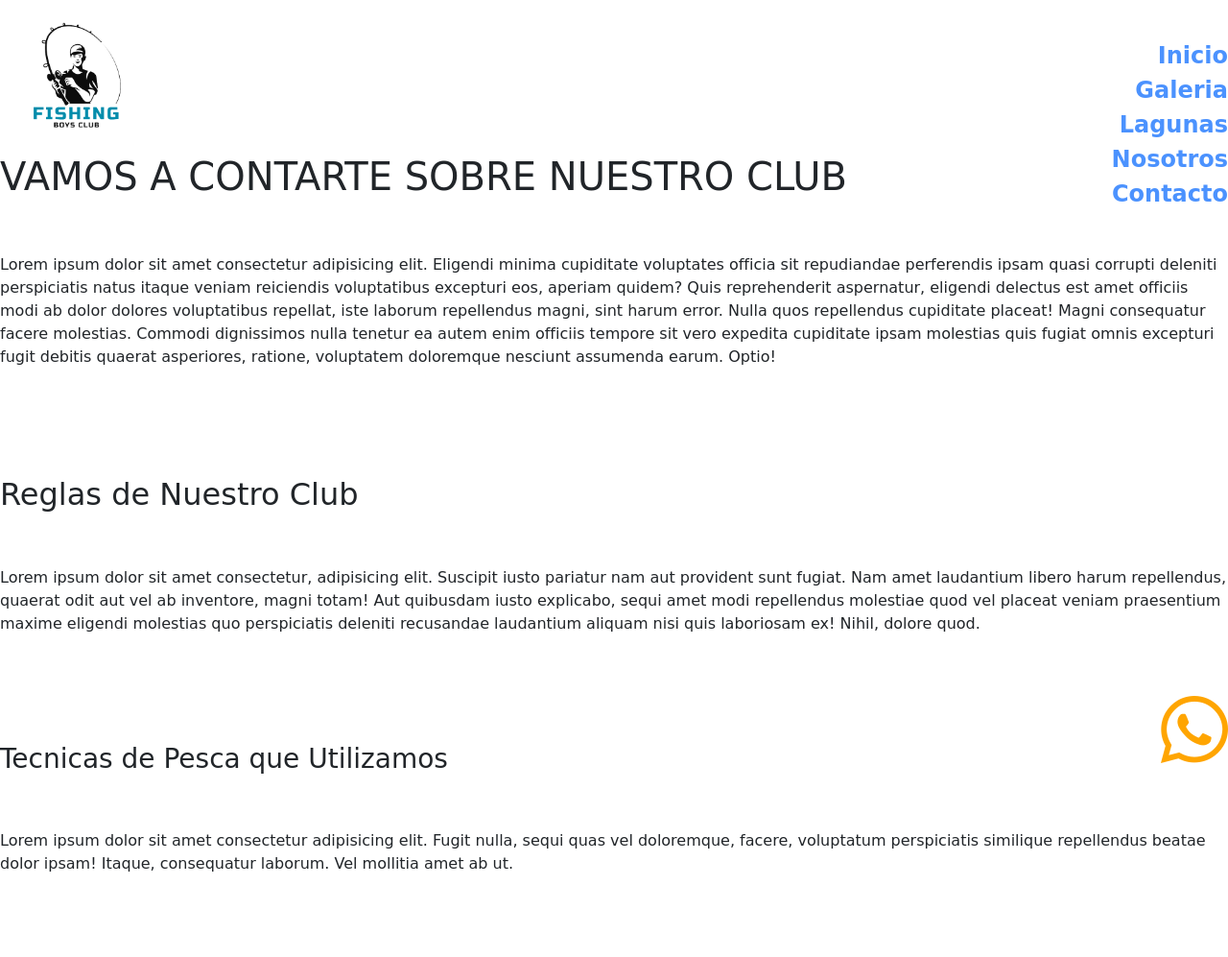
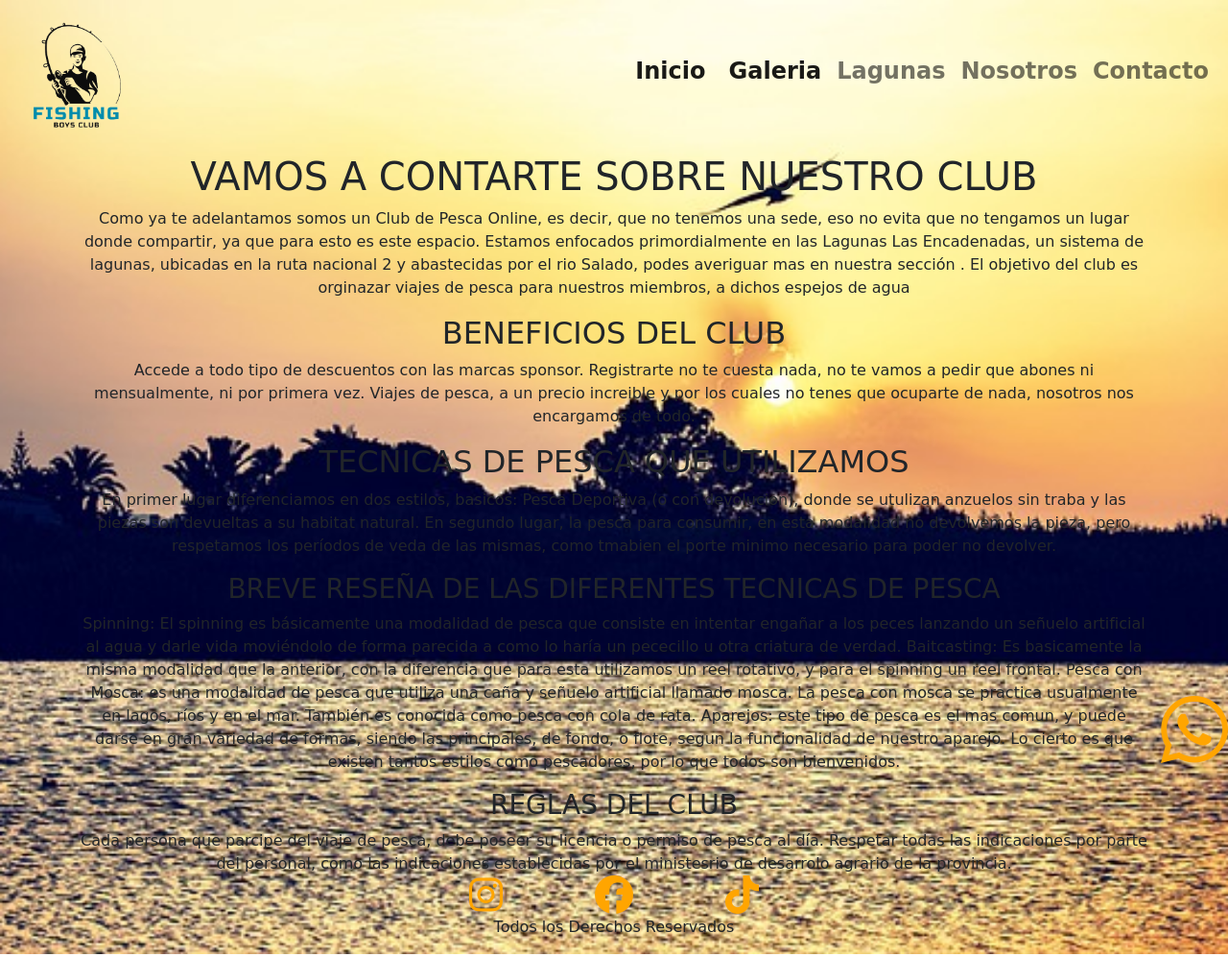
Before and after one commit to LautaroTorea/CursoDesarroloWebCoder, a plain HTML site: page pages/nosotros.html in a window 1280 px wide. Shown: the top 997 px of the page at 96% size. Drawn offline with nearby package versions, Linux system fonts and the light colour scheme; a web font is replaced by a local one.

Commit message:
actualice nosotros pero no a boostrap

```diff
--- a/pages/nosotros.html
+++ b/pages/nosotros.html
@@ -4,67 +4,75 @@
         <meta charset="UTF-8">
         <meta http-equiv="X-UA-Compatible" content="IE=edge">
         <meta name="viewport" content="width=device-width, initial-scale=1.0">
-    <link href="https://cdn.jsdelivr.net/npm/bootstrap@5.1.3/dist/css/bootstrap.min.css" rel="stylesheet" integrity="sha384-1BmE4kWBq78iYhFldvKuhfTAU6auU8tT94WrHftjDbrCEXSU1oBoqyl2QvZ6jIW3" crossorigin="anonymous">
-    <title>CLUB DE PESCA LAS ENCADENADAS</title>
+        <link rel="stylesheet" href="../css/bootstrap.min.css">
         <link rel="stylesheet" href="../css/estilos.css">
         <script src="https://kit.fontawesome.com/8ed2b1cb03.js" crossorigin="anonymous"></script>
+        <title>CLUB DE PESCA LAS ENCADENADAS</title>
 </head>
-<body>
-    <header class="fondoHeader">
+<body class="fondoIndex">
+        <header class=" container-fluid fondoHeader">
                 <div class="contenedorLogo">
                         <a href="#"><img class="logo" src="../assets/img/logo2-sinfondo.png" alt="un chico tirando la caña"></a>
                 </div>
-            <nav class="navegacion">
-                <ul class="listaNavegacion">
-                    <li><a class="listaLink" href="../index.html">Inicio</a></li>
-                    <li><a class="listaLink" href="galeria.html">Galeria</a></li>
-                    <li><a class="listaLink" href="lagunas.html">Lagunas</a></li>
-                    <li><a class="listaLink" href="#">Nosotros</a></li>
-                    <li><a class="listaLink" href="contacto.html">Contacto</a></li>
+                <nav class="navbar navbar-expand-lg navbar-light colorBotonNavbar navegacion">
+                    <div class="container-fluid">
+                    <a class="navbar-brand listaLink" href="../index.html">Inicio</a>
+                    <button class="navbar-toggler" type="button" data-bs-toggle="collapse" data-bs-target="#navbarNav" aria-controls="navbarNav" aria-expanded="false" aria-label="Toggle navigation">
+                        <span class="navbar-toggler-icon"></span>
+                    </button>
+                    <div class="collapse navbar-collapse" id="navbarNav">
+                        <ul class="navbar-nav listaNavegacion">
+                        <li class="nav-item listaLink">
+                            <a class="nav-link active" aria-current="page" href="./galeria.html">Galeria</a>
+                        </li>
+                        <li class="nav-item listaLink">
+                            <a class="nav-link" href="./lagunas.html">Lagunas</a>
+                        </li>
+                        <li class="nav-item listaLink">
+                            <a class="nav-link listaLink" href="#">Nosotros</a>
+                        </li>
+                        <li class="nav-item listaLink">
+                            <a class="nav-link" href="./contacto.html">Contacto</a>
+                        </li>
                         </ul>
+                        </div>
+                    </div>
                 </nav>
-
         </header>
-    <main class="fondoMain">
+        <main class="container text-center estiloTextoNosotros">
             <h1>VAMOS A CONTARTE SOBRE NUESTRO CLUB</h1>
-        <br>
-        <br>
-        <P>Lorem ipsum dolor sit amet consectetur adipisicing elit. Eligendi minima cupiditate voluptates officia sit repudiandae perferendis ipsam quasi corrupti deleniti perspiciatis natus itaque veniam reiciendis voluptatibus excepturi eos, aperiam quidem?
-        Quis reprehenderit aspernatur, eligendi delectus est amet officiis modi ab dolor dolores voluptatibus repellat, iste laborum repellendus magni, sint harum error. Nulla quos repellendus cupiditate placeat! Magni consequatur facere molestias.
-        Commodi dignissimos nulla tenetur ea autem enim officiis tempore sit vero expedita cupiditate ipsam molestias quis fugiat omnis excepturi fugit debitis quaerat asperiores, ratione, voluptatem doloremque nesciunt assumenda earum. Optio!</P>
-        <br>
-        <br>
-        <br>
-        <br>
-        <h2>Reglas de Nuestro Club</h2>
-        <br>
-        <br>
-        <p>Lorem ipsum dolor sit amet consectetur, adipisicing elit. Suscipit iusto pariatur nam aut provident sunt fugiat. Nam amet laudantium libero harum repellendus, quaerat odit aut vel ab inventore, magni totam!
-        Aut quibusdam iusto explicabo, sequi amet modi repellendus molestiae quod vel placeat veniam praesentium maxime eligendi molestias quo perspiciatis deleniti recusandae laudantium aliquam nisi quis laboriosam ex! Nihil, dolore quod.</p>
-        <br>
-        <br>
-        <br>
-        <br>
-        <h3>Tecnicas de Pesca que Utilizamos</h3>
-        <br>
-        <br>
-        <p>Lorem ipsum dolor sit amet consectetur adipisicing elit. Fugit nulla, sequi quas vel doloremque, facere, voluptatum perspiciatis similique repellendus beatae dolor ipsam! Itaque, consequatur laborum. Vel mollitia amet ab ut.</p>
-        <br>
-        <br>
-        <br>
-        <br>
-        <br>
-        <br>
+            <P> Como ya te adelantamos somos un Club de Pesca Online, es decir, que no tenemos una sede, eso no evita que no tengamos un lugar donde compartir, ya que para esto es este espacio. Estamos enfocados primordialmente en las Lagunas Las Encadenadas, un sistema de lagunas, ubicadas en la ruta nacional 2 y abastecidas por el rio Salado, podes averiguar mas en nuestra sección <link href="./lagunas.html">. El objetivo del club es orginazar viajes de pesca para nuestros miembros, a dichos espejos de agua</P>
+            <h2>BENEFICIOS DEL CLUB</h2>
+            <p> Accede a todo tipo de descuentos con las marcas sponsor.
+                Registrarte no te cuesta nada, no te vamos a pedir que abones ni mensualmente, ni por primera vez.
+                Viajes de pesca, a un precio increible y por los cuales no tenes que ocuparte de nada, nosotros nos encargamos de todo.
+            </p>
+            <h2>TECNICAS DE PESCA QUE UTILIZAMOS</h2>
+            <p>En primer lugar diferenciamos en dos estilos, basicos:
+                Pesca Deportiva (o con devolucion), donde se utulizan anzuelos sin traba y las piezas son devueltas a su habitat natural.
+                En segundo lugar, la pesca para consumir, en esta modalidad no devolvemos la pieza, pero respetamos los períodos de veda de las mismas, como tmabien el porte minimo necesario para poder no devolver.
+            <H3>BREVE RESEÑA DE LAS DIFERENTES TECNICAS DE PESCA</H3>
+                Spinning: El spinning es básicamente una modalidad de pesca que consiste en intentar engañar a los peces lanzando un señuelo artificial al agua y darle vida moviéndolo de forma parecida a como lo haría un pececillo u otra criatura de verdad.
+                Baitcasting: Es basicamente la misma modalidad que la anterior, con la diferencia que para esta utilizamos un reel rotativo, y para el spinning un reel frontal.
+                Pesca con Mosca: es una modalidad de pesca que utiliza una caña y señuelo artificial llamado mosca. La pesca con mosca se practica usualmente en lagos, ríos y en el mar. También es conocida como pesca con cola de rata.
+                Aparejos: este tipo de pesca es el mas comun, y puede darse en gran variedad de formas, siendo las principales, de fondo, o flote, segun la funcionalidad de nuestro aparejo.
+                Lo cierto es que existen tantos estilos como pescadores, por lo que todos son bienvenidos.
+            </p>
+            <h3>REGLAS DEL CLUB</h3>
+            Cada persona que parcipe del viaje de pesca, debe poseer su licencia o permiso de pesca al día.
+            Respetar todas las indicaciones por parte del personal, como las indicaciones establecidas por el ministesrio de desarrolo agrario de la provincia.
         </main>
-    <footer class="fondoFooter">
-        <div class="contenedorRedesSociales">
-            <a href="https://www.instagram.com/" target="_blank"><i class=" icon fa-brands fa-instagram"></i></a>
-            <a href="https://www.facebook.com" target="_blank"><i class=" icon fa-brands fa-facebook"></i></a>
+        <footer class="container-fluid row-2">
+            <div class="d-flex justify-content-center align-items-center">
+                <a href="https://www.instagram.com/" target="_blank"><i class=" icon fa-brands fa-instagram px-5"></i></a>
+                <a href="https://www.facebook.com" target="_blank"><i class=" icon fa-brands fa-facebook px-5"></i></a>
                 <a href="https://www.whatsapp.com/?lang=es" target="_blank"><i class=" wsp icon fa-brands fa-whatsapp"></i></a>
-            <a href="https://www.tiktok.com/es/" target="_blank"><i class=" icon fa-brands fa-tiktok"></i></a>
+                <a href="https://www.tiktok.com/es/" target="_blank"><i class=" icon fa-brands fa-tiktok px-5"></i></a>
+            </div>
+            <div class="d-flex justify-content-center align-items-center">
                 <p>Todos los Derechos Reservados</p>
             </div>
         </footer>
-    <script src="https://cdn.jsdelivr.net/npm/bootstrap@5.1.3/dist/js/bootstrap.bundle.min.js" integrity="sha384-ka7Sk0Gln4gmtz2MlQnikT1wXgYsOg+OMhuP+IlRH9sENBO0LRn5q+8nbTov4+1p" crossorigin="anonymous"></script>
+        <script src="./js/bootstrap.bundle.min.js"></script>
 </body>
 </html>
```
Lines whose indentation alone changed are shown as unchanged.
